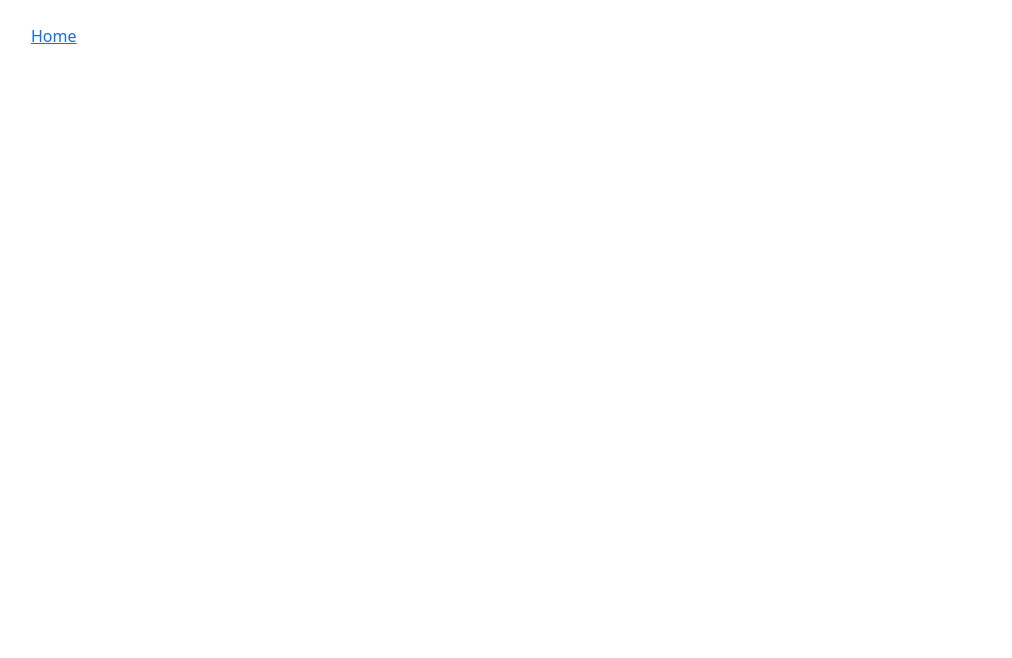
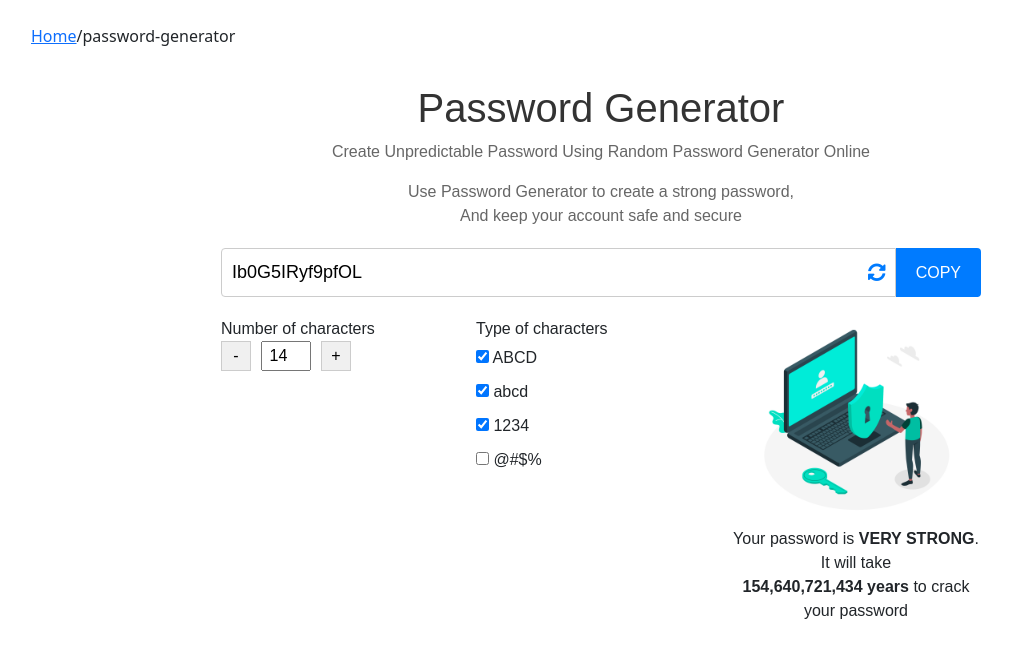
Before and after one commit to riteshporiya/WebToolsHub, an Angular app: page /password-generator in a window 1280 px wide. Before the commit this address led to /. Shown: the top 658 px of the page, without its empty margins (39-1051 px from the left). Built offline with nearby package versions, Linux system fonts and the light colour scheme.

Commit message:
feat(password-generator): implement password generator tool

```diff
--- a/src/app/app-routing.module.ts
+++ b/src/app/app-routing.module.ts
@@ -2,10 +2,12 @@ import { NgModule } from '@angular/core';
 import { RouterModule, Routes } from '@angular/router';
 import { CharacterCounterComponent } from './components/character-counter/character-counter.component';
 import { ToolsListComponent } from './components/tools-list/tools-list.component';
+import { PasswordGeneratorComponent } from './components/password-generator/password-generator.component';
 
 const routes: Routes = [
   { path: '', component: ToolsListComponent, data: { title: 'Tools: Popular Free Online Web Tools' } },
   { path: 'character-counter', component: CharacterCounterComponent, data: { title: 'Online Character Counter Tool | Text Character Count' } },
+  { path: 'password-generator', component: PasswordGeneratorComponent, data: { title: 'Random Strong Password Generator Tool | Text Character Count' } },
 ];
 
 @NgModule({
--- a/src/app/app.module.ts
+++ b/src/app/app.module.ts
@@ -9,13 +9,15 @@ import { RouterModule } from '@angular/router';
 import { ToolsListComponent } from './components/tools-list/tools-list.component';
 import { BreadcrumbComponent } from './components/breadcrumb/breadcrumb.component';
 import { CommonModule } from '@angular/common';
+import { PasswordGeneratorComponent } from './components/password-generator/password-generator.component';
 
 @NgModule({
   declarations: [
     AppComponent,
     CharacterCounterComponent,
     ToolsListComponent,
-    BreadcrumbComponent
+    BreadcrumbComponent,
+    PasswordGeneratorComponent
   ],
   imports: [
     BrowserModule,
--- /dev/null
+++ b/src/app/components/password-generator/password-generator.component.html
@@ -0,0 +1,47 @@
+<div class="container">
+    <h1>Password Generator</h1>
+    <p class="subtitle">Create Unpredictable Password Using Random Password Generator Online</p>
+    <p class="description">
+        Use Password Generator to create a strong password,<br>
+        And keep your account safe and secure
+    </p>
+
+    <div class="password-display">
+        <div class="input-wrapper">
+            <input type="text" [value]="password" readonly>
+            <button (click)="generatePassword()" class="regenerate-btn" title="Regenerate Password">
+                <i class="fas fa-sync-alt"></i>
+            </button>
+        </div>
+        <button (click)="copyPassword()" class="copy-btn">COPY</button>
+    </div>
+
+    <div class="customize-section">
+        <div class="length-control">
+            <label>Number of characters</label>
+            <div class="length-input">
+                <button (click)="decrementLength()">-</button>
+                <input type="number" [(ngModel)]="length" (ngModelChange)="generatePassword()">
+                <button (click)="incrementLength()">+</button>
+            </div>
+        </div>
+
+        <div class="character-types">
+            <label>Type of characters</label>
+            <div class="checkbox-group">
+                <label><input type="checkbox" [(ngModel)]="includeUppercase" (change)="generatePassword()"> ABCD</label>
+                <label><input type="checkbox" [(ngModel)]="includeLowercase" (change)="generatePassword()"> abcd</label>
+                <label><input type="checkbox" [(ngModel)]="includeNumbers" (change)="generatePassword()"> 1234</label>
+                <label><input type="checkbox" [(ngModel)]="includeSymbols" (change)="generatePassword()"> @#$%</label>
+            </div>
+        </div>
+
+        <div class="strength-indicator">
+            <img src="assets\images\password-strength.jpg" alt="Password Strength">
+            <p>
+                Your password is <strong>{{ getPasswordStrength().text }}</strong>. It will take<br>
+                <strong>{{ getPasswordStrength().time }}</strong> to crack your password
+            </p>
+        </div>
+    </div>
+</div>
--- /dev/null
+++ b/src/app/components/password-generator/password-generator.component.scss
@@ -0,0 +1,120 @@
+.container {
+    max-width: 800px;
+    margin: 0 auto;
+    padding: 20px;
+    font-family: Arial, sans-serif;
+}
+
+h1 {
+    text-align: center;
+    color: #333;
+}
+
+.subtitle,
+.description {
+    text-align: center;
+    color: #666;
+}
+
+.password-display {
+    display: flex;
+    margin: 20px 0;
+}
+
+.password-display input {
+    width: 100%;
+    padding: 10px;
+    padding-right: 40px;
+    /* Make room for the regenerate button */
+    font-size: 18px;
+    border: 1px solid #ccc;
+    border-radius: 4px 0 0 4px;
+}
+
+.regenerate-btn {
+    position: absolute;
+    right: 5px;
+    top: 50%;
+    transform: translateY(-50%);
+    background: none;
+    border: none;
+    font-size: 18px;
+    color: #007bff;
+    cursor: pointer;
+    padding: 5px;
+}
+
+.regenerate-btn:hover {
+    color: #0056b3;
+}
+
+.copy-btn {
+    padding: 10px 20px;
+    background-color: #007bff;
+    color: white;
+    border: none;
+    border-radius: 0 4px 4px 0;
+    cursor: pointer;
+}
+
+.input-wrapper {
+    position: relative;
+    flex-grow: 1;
+}
+
+.copy-btn {
+    padding: 10px 20px;
+    background-color: #007bff;
+    color: white;
+    border: none;
+    border-radius: 0 4px 4px 0;
+    cursor: pointer;
+}
+
+.customize-section {
+    display: flex;
+    justify-content: space-between;
+    margin-top: 20px;
+}
+
+.length-control,
+.character-types {
+    width: 45%;
+}
+
+.length-input {
+    display: flex;
+    align-items: center;
+}
+
+.length-input button {
+    width: 30px;
+    height: 30px;
+    background-color: #f0f0f0;
+    border: 1px solid #ccc;
+    cursor: pointer;
+}
+
+.length-input input {
+    width: 50px;
+    text-align: center;
+    margin: 0 10px;
+}
+
+.checkbox-group {
+    display: flex;
+    flex-direction: column;
+}
+
+.checkbox-group label {
+    margin: 5px 0;
+}
+
+.strength-indicator {
+    text-align: center;
+}
+
+.strength-indicator img {
+    max-width: 200px;
+    margin-bottom: 10px;
+}
--- /dev/null
+++ b/src/app/components/password-generator/password-generator.component.ts
@@ -0,0 +1,70 @@
+import { Component, OnInit } from '@angular/core';
+
+@Component({
+  selector: 'app-password-generator',
+  templateUrl: './password-generator.component.html',
+  styleUrls: ['./password-generator.component.scss']
+})
+export class PasswordGeneratorComponent implements OnInit {
+  password: string = '';
+  length: number = 14;
+  includeUppercase: boolean = true;
+  includeLowercase: boolean = true;
+  includeNumbers: boolean = true;
+  includeSymbols: boolean = false;
+
+  ngOnInit(): void {
+    this.generatePassword();
+  }
+
+  generatePassword() {
+    const uppercase = 'ABCDEFGHIJKLMNOPQRSTUVWXYZ';
+    const lowercase = 'abcdefghijklmnopqrstuvwxyz';
+    const numbers = '0123456789';
+    const symbols = '@#$%^&*()_+~|}{[]></-=';
+
+    let chars = '';
+    if (this.includeUppercase) chars += uppercase;
+    if (this.includeLowercase) chars += lowercase;
+    if (this.includeNumbers) chars += numbers;
+    if (this.includeSymbols) chars += symbols;
+
+    this.password = Array(this.length)
+      .fill('')
+      .map(() => chars.charAt(Math.floor(Math.random() * chars.length)))
+      .join('');
+  }
+
+  copyPassword() {
+    navigator.clipboard.writeText(this.password);
+    // You can add a toast notification here
+  }
+
+  incrementLength() {
+    if (this.length < 50) this.length++;
+    this.generatePassword();
+  }
+
+  decrementLength() {
+    if (this.length > 1) this.length--;
+    this.generatePassword();
+  }
+
+  getPasswordStrength(): { text: string, time: string } {
+    // This is a simplified estimation. In a real-world scenario, you'd use a more complex algorithm.
+    const base = 26 + 26 + 10 + 33; // total possible characters
+    const possibilities = Math.pow(base, this.length);
+    const secondsToCrack = possibilities / 1000000000; // assuming 1 billion guesses per second
+
+    if (secondsToCrack < 3600) {
+      return { text: 'WEAK', time: 'less than an hour' };
+    } else if (secondsToCrack < 86400) {
+      return { text: 'MODERATE', time: 'less than a day' };
+    } else if (secondsToCrack < 31536000) {
+      return { text: 'STRONG', time: 'less than a year' };
+    } else {
+      const years = Math.floor(secondsToCrack / 31536000);
+      return { text: 'VERY STRONG', time: `${years.toLocaleString()} years` };
+    }
+  }
+}
--- a/src/index.html
+++ b/src/index.html
@@ -6,6 +6,7 @@
   <base href="/">
   <meta name="viewport" content="width=device-width, initial-scale=1">
   <link rel="icon" type="image/x-icon" href="favicon.ico">
+  <link rel="stylesheet" href="https://cdnjs.cloudflare.com/ajax/libs/font-awesome/5.15.3/css/all.min.css">
 </head>
 <body>
   <app-root></app-root>
```
Also changed, not shown: src/assets/images/password-strength.jpg (added), 1 other file (tests, documents, lock files or other folders).
